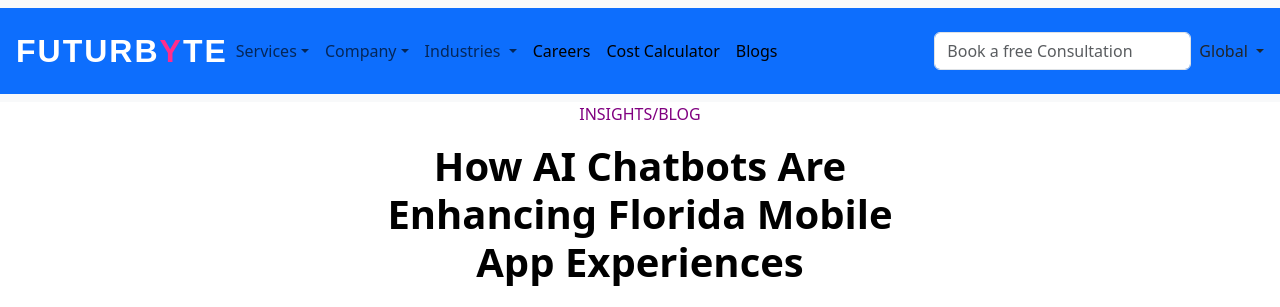
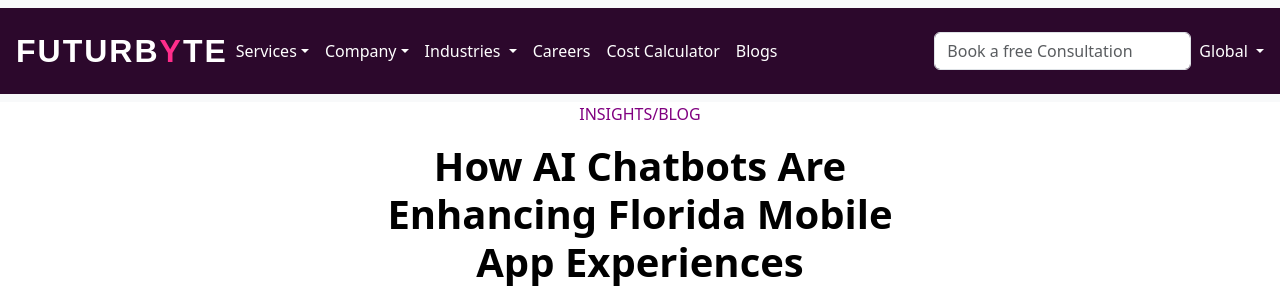
Before and after one commit to UmerAwan9/Blog-page-Replicate, a plain HTML site: page index.html in a window 1280 px wide. Shown: the top 307 px of the page. Drawn offline with nearby package versions, Linux system fonts and the light colour scheme.

Commit message:
Update index.html

```diff
--- a/index.html
+++ b/index.html
@@ -8,7 +8,7 @@
 </head>
 <body>
     <nav class="navbar navbar-expand-lg bg-body-tertiary">
-<div class="container-fluid bg-primary p-3">
+<div class="container-fluid p-3" style="background-color: rgb(44, 8, 44);">
     <h1 class="logo-text text-center pt-2">
 FUTURB<span>Y</span>TE
 </h1>
@@ -18,7 +18,7 @@ FUTURB<span>Y</span>TE
     <div class="collapse navbar-collapse" id="navbarSupportedContent">
     <ul class="navbar-nav me-auto mb-2 mb-lg-0">
         <li class="nav-item dropdown">
-        <a class="nav-link dropdown-toggle" href="#" role="button" data-bs-toggle="dropdown" aria-expanded="false">Services</a>
+        <a class="nav-link dropdown-toggle" href="#" role="button" data-bs-toggle="dropdown" aria-expanded="false" style="color: white;">Services</a>
         <ul class="dropdown-menu">
             <li><a class="dropdown-item" href="#">Web development</a></li>
             <li><hr class="dropdown-divider"></li>
@@ -32,7 +32,7 @@ FUTURB<span>Y</span>TE
         </ul>
         </li>
         <li class="nav-item dropdown">
-        <a class="nav-link dropdown-toggle" href="#" role="button" data-bs-toggle="dropdown" aria-expanded="false">Company</a>
+        <a class="nav-link dropdown-toggle" href="#" role="button" data-bs-toggle="dropdown" aria-expanded="false" style="color: white;">Company</a>
         <ul class="dropdown-menu">
             <li><a class="dropdown-item" href="#">Why Us</a></li>
             <li><a class="dropdown-item" href="#">About Us</a></li>
@@ -41,7 +41,7 @@ FUTURB<span>Y</span>TE
         </ul>
         </li>
         <li class="nav-item dropdown">
-        <a class="nav-link dropdown-toggle" href="#" role="button" data-bs-toggle="dropdown" aria-expanded="false">
+        <a class="nav-link dropdown-toggle" href="#" role="button" data-bs-toggle="dropdown" aria-expanded="false" style="color: white;">
             Industries
         </a>
         <ul class="dropdown-menu">
@@ -61,15 +61,15 @@ FUTURB<span>Y</span>TE
         </ul>
         </li>
         <li class="nav-item">
-        <a class="nav-link active" aria-current="page" href="#">Careers</a> <li class="nav-item">
+        <a class="nav-link active" aria-current="page" href="#" style="color: white;">Careers</a> <li class="nav-item">
         <li class="nav-item">
-        <a class="nav-link active" aria-current="page" href="#">Cost Calculator</a> <li class="nav-item">
-        <a class="nav-link active" aria-current="page" href="#">Blogs</a>
+        <a class="nav-link active" aria-current="page" href="#" style="color: white;">Cost Calculator</a> <li class="nav-item">
+        <a class="nav-link active" aria-current="page" href="#" style="color: white;">Blogs</a>
         </li>
     </ul>
     <form class="d-flex" role="search">
         <input class="form-control me-2" type="text" placeholder="Book a free Consultation" aria-label="Search"/>
-        <button class="btn btn-outline-light nav-link dropdown-toggle nav-item" type="submit" href="#" role="button" data-bs-toggle="dropdown" aria-expanded="false">
+        <button class="btn btn-outline-primary nav-link dropdown-toggle nav-item" type="submit" href="#" role="button" data-bs-toggle="dropdown" aria-expanded="false" style="color: white;">
             Global
         <ul class="dropdown-menu">
             <li><a class="dropdown-item" href="#">Action</a></li>
@@ -116,7 +116,6 @@ FUTURB<span>Y</span>TE
     </div>
 </div>
 </div>
-
 <br><br>
 
 <div class="container text-center">
@@ -324,7 +323,6 @@ For Florida businesses aiming to stay competitive and customer-focused, investin
 
 
 
-
 <style>
 @media (min-width: 992px) {
     .navbar .nav-item.dropdown:hover > .dropdown-menu {
```
